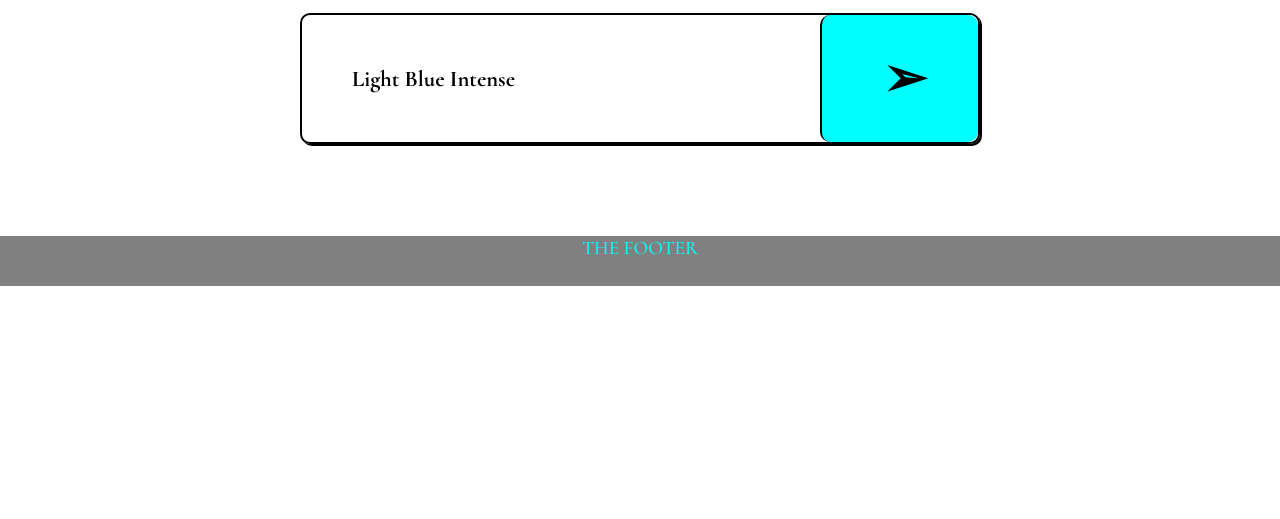
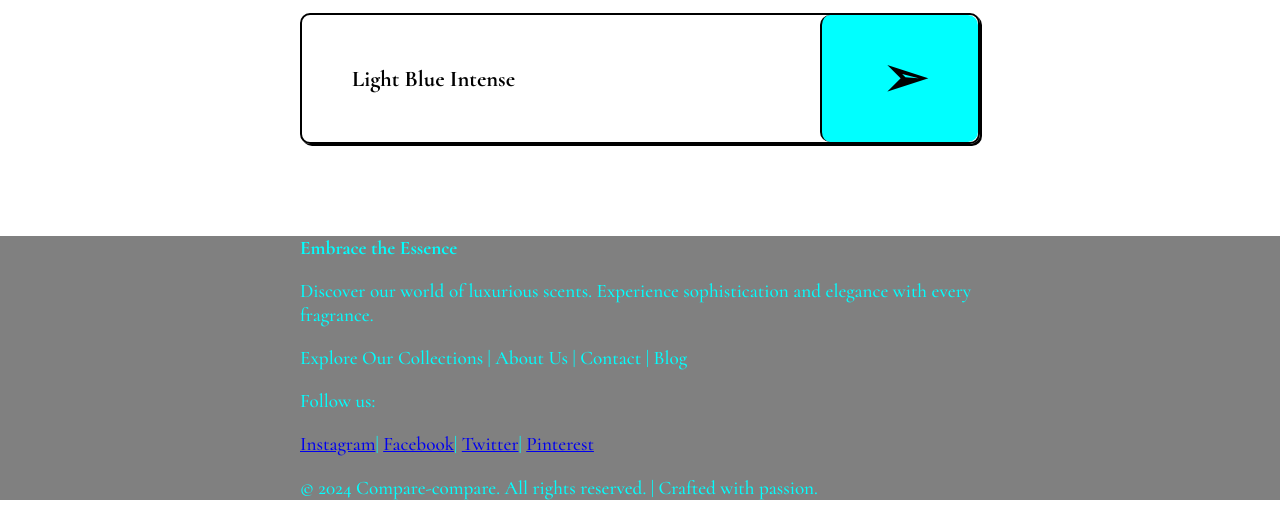
Before and after one commit to kos1070sc/fragrance, a Flask app: page /EDP in a window 1280 px wide. Shown: the part 1408-1927 px from the top of the page. Before the commit the page ends 1694 px from the top, so only its background shows below. Run offline with Flask 3, Linux system fonts and the light colour scheme; data comes from the database, SQL or seed files in the repository.

Commit message:
footer updates

```diff
--- a/routes.py
+++ b/routes.py
@@ -7,7 +7,7 @@ app = Flask(__name__)
 # Route for homepage
 @app.route("/")
 def home():
-    connection = sqlite3.connect('fragrance.db') #connect to database
+    connection = sqlite3.connect('fragrance.db')  # connect to database
     cur = connection.cursor()
     cur.execute("SELECT brand_name FROM Designer;")
     fragrance_brand = cur.fetchall()
@@ -18,26 +18,22 @@ def home():
 # Route for EDP page
 @app.route("/EDP")
 def edp():
-    connection = sqlite3.connect('fragrance.db') #connect to database
+    connection = sqlite3.connect('fragrance.db')  # connect to database
     cur = connection.cursor()
     cur.execute('''SELECT bottle_id, bottle_name FROM Fragrance
                 INNER JOIN Designer
                 ON Fragrance.bottle_brand = Designer.brand_id
                 WHERE bottle_concentration = 'EDP';''')
     fragrance_result = cur.fetchall()
-
     cur.execute('''SELECT bottle_concentration
                 FROM Fragrance WHERE bottle_concentration = 'EDP';''')
     fragrance_concentration = cur.fetchone()
     connection.close()
     return render_template("all_fragrances.html", fragrances=fragrance_result,
-                            concentration = fragrance_concentration)
+                           concentration=fragrance_concentration)
 
 
-
-#
-#Route for EDT page
-#
+# Route for EDT page
 @app.route("/EDT")
 def edt():
     connection = sqlite3.connect('fragrance.db') #connect to database
@@ -47,140 +43,124 @@ def edt():
                 ON Fragrance.bottle_brand = Designer.brand_id
                 WHERE bottle_concentration = 'EDT';''')
     fragrance_result = cur.fetchall()
-
     cur.execute('''SELECT bottle_concentration
                 FROM Fragrance WHERE bottle_concentration = 'EDT';''')
     fragrance_concentration = cur.fetchone()
     connection.close()
-    return render_template("all_fragrances.html", fragrances = fragrance_result,
-                            concentration = fragrance_concentration)
+    return render_template("all_fragrances.html", fragrances=fragrance_result,
+                           concentration=fragrance_concentration)
 
 
-
-
-#
-#Route for bottle information
-#
+# Route for bottle information
 @app.route("/fragrance/<int:id>")
 def bottle(id):
-    connection = sqlite3.connect('fragrance.db') #connect to database
+    connection = sqlite3.connect('fragrance.db')  # connect to database
     cur = connection.cursor()
 
-    #bottle info
-    cur.execute('''SELECT bottle_name, bottle_description, bottle_concentration,
-                bottle_longevity, bottle_size, bottle_price, bottle_photo FROM Fragrance WHERE
+    # bottle info
+    cur.execute('''SELECT bottle_name, bottle_description,
+                bottle_concentration, bottle_longevity,
+                bottle_size, bottle_price, bottle_photo
+                FROM Fragrance WHERE
                 bottle_id = ?;''', (id,))
     fragrance_info = cur.fetchone()
 
-    #bottle brand
+    # bottle brand
     cur.execute('''SELECT brand_name from Fragrance INNER JOIN Designer ON
                 Fragrance.bottle_brand = Designer.brand_id
                 WHERE bottle_id = ?;''', (id,))
     fragrance_brand = cur.fetchone()
 
-
-    #notes
+    # notes
     cur.execute('''SELECT bottle_name, note_name FROM Notebridge INNER JOIN
                 Note ON NoteBridge.nid = Note.note_id INNER JOIN Fragrance
-                ON NoteBridge.fid = Fragrance.bottle_id WHERE bottle_id = ?''', (id,))
+                ON NoteBridge.fid = Fragrance.bottle_id WHERE bottle_id = ?''',
+                (id,))
 
     fragrance_note = cur.fetchall()
     connection.close()
-    return render_template("bottle_info.html", notes = fragrance_note,
-                            brand = fragrance_brand, info = fragrance_info)
+    return render_template("bottle_info.html", notes=fragrance_note,
+                           brand=fragrance_brand, info=fragrance_info)
 
 
+# Route for comparision page
+@app.route("/comparision")
+def comparision():
+    connection = sqlite3.connect('fragrance.db')  # connect to database
+    cur = connection.cursor()
+    cur.execute('''SELECT bottle_name, brand_name, bottle_longevity,
+                bottle_size, bottle_price, bottle_photo FROM Fragrance
+                INNER JOIN Designer ON Fragrance.bottle_brand =
+                Designer.brand_id WHERE bottle_concentration = 'EDT';''')
+    edt_result = cur.fetchall()
+    cur.execute('''SELECT bottle_name, brand_name, bottle_longevity,
+                bottle_size, bottle_price, bottle_photo FROM Fragrance
+                INNER JOIN Designer ON Fragrance.bottle_brand =
+                Designer.brand_id WHERE bottle_concentration = 'EDP';''')
+    edp_result = cur.fetchall()
+    connection.close()
+    return render_template('comparision.html',
+                           edt_comparision=edt_result,
+                           edp_conparision=edp_result)
 
 
-#
-#Route for comparision page
-#
-@app.route("/comparision")
-def comparision():
-    connection = sqlite3.connect('fragrance.db') #connect to database
-    cur = connection.cursor()
-    cur.execute('''SELECT bottle_name, brand_name, bottle_longevity,
-                bottle_size, bottle_price, bottle_photo FROM Fragrance INNER JOIN
-                Designer ON Fragrance.bottle_brand = Designer.brand_id
-                WHERE bottle_concentration = 'EDT';''')
-    edt_result = cur.fetchall()
-
-    cur.execute('''SELECT bottle_name, brand_name, bottle_longevity,
-                bottle_size, bottle_price, bottle_photo FROM Fragrance
-                INNER JOIN Designer ON Fragrance.bottle_brand = Designer.brand_id
-                WHERE bottle_concentration = 'EDP';''')
-    edp_result = cur.fetchall()
-    connection.close()
-
-
-    return render_template('comparision.html',
-                            edt_comparision = edt_result,
-                            edp_conparision = edp_result)
-
-
-
-##
-##Form page
-##
-
+# Form page
 @app.route("/form")
 def form():
-    connection = sqlite3.connect('fragrance.db') #connect to database
+    connection = sqlite3.connect('fragrance.db')  # connect to database
     cur = connection.cursor()
     cur.execute('''SELECT review_username, bottle_name, review_content
                 FROM Fragrance INNER JOIN Form ON Fragrance.bottle_id =
                 Form.review_fid WHERE review_approval = 1;''')
-                #Selects approved reviews and displays on the page
+    # Selects approved reviews and displays on the page
     fragrance_reviews = cur.fetchall()
     connection.close()
-    return render_template("review.html", reviews = fragrance_reviews)
+    return render_template("review.html", reviews=fragrance_reviews)
 
-##
-##Submit review page
-##
-@app.route("/submit_review", methods = ["POST"])
+
+# Submit review page
+@app.route("/submit_review", methods=["POST"])
 def submit_review():
     username = request.form["username"]
     fid = request.form["fid"]
     review = request.form["review"]
-    connection = sqlite3.connect("fragrance.db") #connect to database
+    connection = sqlite3.connect("fragrance.db")  # connect to database
     cur = connection.cursor()
-    cur.execute('''INSERT INTO Form (review_username, review_fid, review_content)
-                VALUES (?,?,?)''', (username, fid, review,))
-                #insert responese into the database
+    cur.execute('''INSERT INTO Form (review_username, review_fid,
+                review_content) VALUES (?,?,?)''', (username, fid, review,))
+    # insert responese into the database
     connection.commit()
     connection.close()
-    return redirect(url_for("form"))#redirects the user back to the form page
+    return redirect(url_for("form"))
+    # redirects the user back to the form page
 
-##
-##Search page
-##
-@app.route("/search", methods = ["POST"])
+
+# Search page
+@app.route("/search", methods=["POST"])
 def search():
-    search = request.form["search_bar"].lower() #this makes the search case insensitive
-    connection = sqlite3.connect("fragrance.db") #connect to database
+    search = request.form["search_bar"].lower()
+    # this makes the search case insensitive
+    connection = sqlite3.connect("fragrance.db")  # connect to database
     cur = connection.cursor()
-    cur.execute('''SELECT bottle_name, brand_name, bottle_concentration, bottle_id FROM Fragrance
-                INNER JOIN Designer ON Fragrance.bottle_brand = Designer.brand_id
-                WHERE LOWER(bottle_name) LIKE ?
-                   OR LOWER(bottle_concentration) LIKE ?
-                   OR LOWER(brand_name) LIKE ?;''',
-                #the user can search for the name, brand or concentration of the fragrance
+    cur.execute('''SELECT bottle_name, brand_name, bottle_concentration,
+                bottle_id FROM Fragrance INNER JOIN Designer ON
+                Fragrance.bottle_brand = Designer.brand_id WHERE
+                LOWER(bottle_name) LIKE ?
+                OR LOWER(bottle_concentration) LIKE ?
+                OR LOWER(brand_name) LIKE ?;''',
+                # the user can search for the name,
+                # brand or concentration of the fragrance
                 ('%' + search + '%', '%' + search + '%', '%' + search + '%',))
-                #return result even if there is only a partial input
+    # return result even if there is only a partial input
     search_results = cur.fetchall()
     connection.close()
-    if not search_results: #checks if the result are fasly values
+    if not search_results:  # checks if the result are fasly values
         return render_template("no_results.html")
     else:
-        return render_template("search.html", search_results = search_results)
+        return render_template("search.html", search_results=search_results)
 
 
-
-
-#
-#Some fun triangles!!!
-#
+# Some fun triangles!!!
 @app.route("/triangle/<int:size>")
 def triangle(size):
     triangle = ""
@@ -194,8 +174,5 @@ def reverse_triangle(size):
         print('*' * i)
 
 
-
-
-
 if __name__ == "__main__":
     app.run(debug=True)
--- a/static/style.css
+++ b/static/style.css
@@ -98,14 +98,13 @@ body{
 
 .footer{
   background-color: grey;
-  height: 50px;
+  height: auto;
 }
 
 .footer p{
   color: cyan;
   padding-left: calc(25% - 20px);
   padding-right: calc(25% - 20px);
-  text-align: center;
 }
 
 
--- a/templates/layout.html
+++ b/templates/layout.html
@@ -45,7 +45,16 @@
 		</main>
 
 		<footer class = "footer">
-			<p> THE FOOTER </p>
+			<p><strong>Embrace the Essence</strong></p>
+			<p>Discover our world of luxurious scents. Experience sophistication and elegance with every fragrance.</p>
+			<p>Explore Our Collections | About Us | Contact | Blog</p>
+			<p>Follow us:</p>
+			<p><a href="https://www.instagram.com/">Instagram</a>|
+			   <a href="https://www.facebook.com/">Facebook</a>|
+			   <a href="https://twitter.com/?lang=en">Twitter</a>|
+			   <a href="https://nz.pinterest.com/">Pinterest</a>
+			</p>
+			<p>© 2024 Compare-compare. All rights reserved. | Crafted with passion.</p>
 		</footer>
 
 
--- a/templates/search.html
+++ b/templates/search.html
@@ -14,7 +14,6 @@
                 <h3>{{ search_result[0] }}</h3>
                 <p>Brand: {{ search_result[1] }}</p>
                 <p>Concentration: {{ search_result[2] }}</p>
-                <br><br>
             </div>
 
                 <a href="http://127.0.0.1:5000/fragrance/{{ search_result[3] }}" class = "arrow">
```
